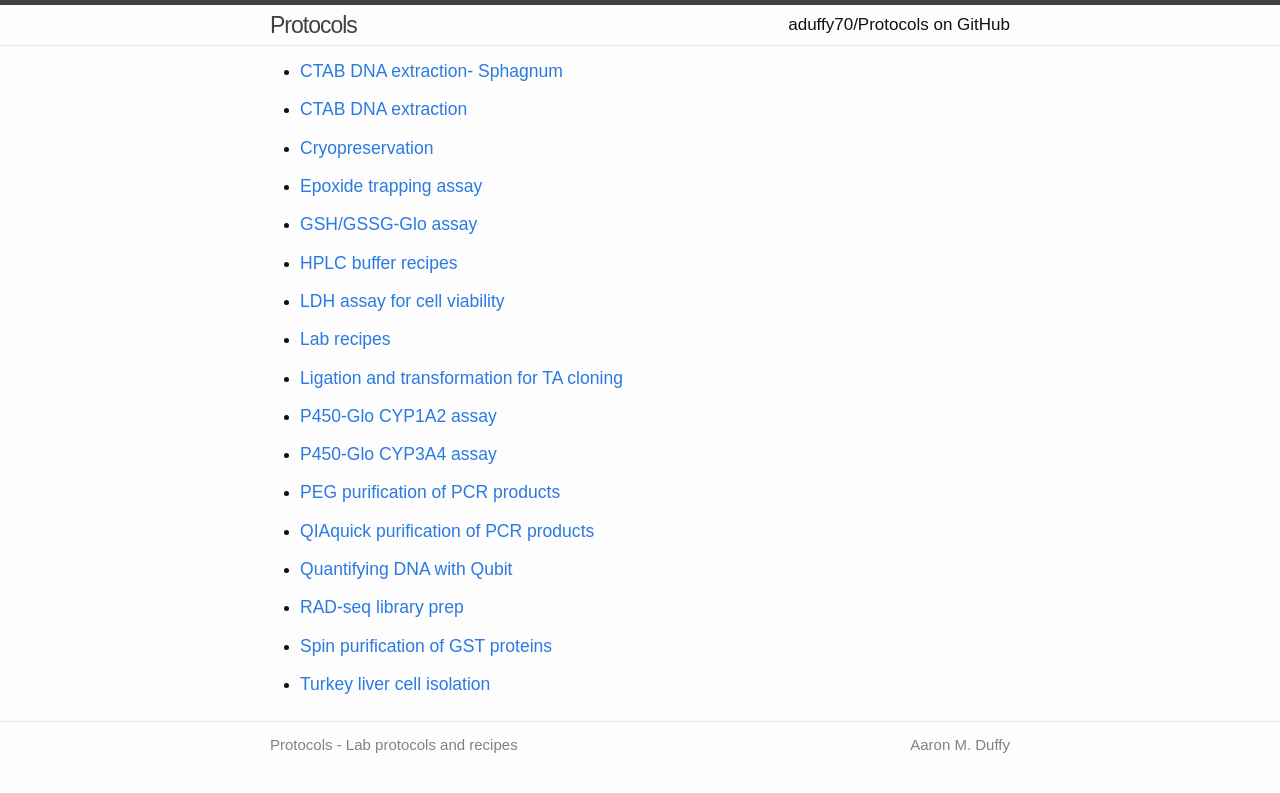
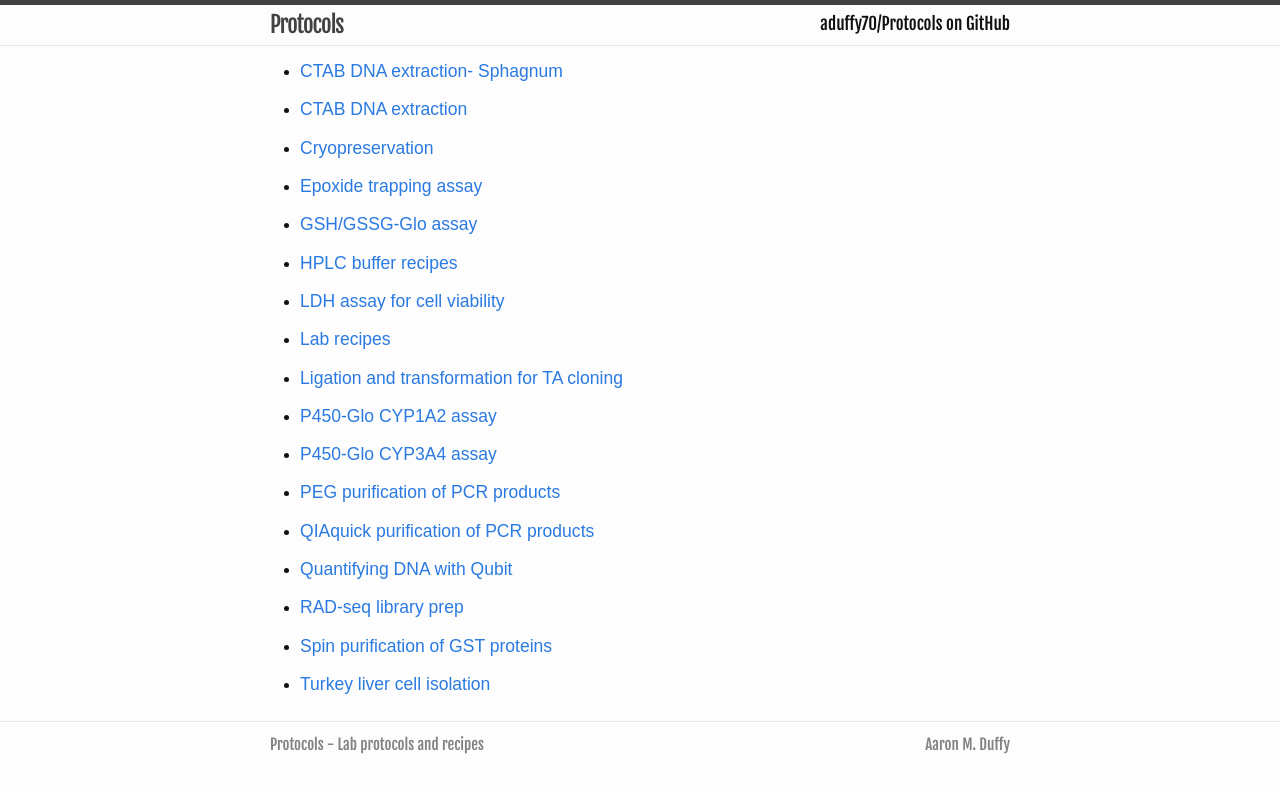
Before and after one commit to aduffy70/Protocols, a Jekyll site: the page built from index.html, in a window 1280 px wide. Shown: the top 793 px of the page. Built offline with Jekyll 4.4.1, drawn with Linux system fonts in a browser that asks for light colours; some web fonts are replaced.

Commit message:
Make header font match new eLab Notebook font.

```diff
--- a/_includes/head.html
+++ b/_includes/head.html
@@ -9,5 +9,5 @@
   <link rel="stylesheet" href="{{ "/css/main.css" | prepend: site.baseurl }}">
   <link rel="canonical" href="{{ page.url | replace:'index.html','' | prepend: site.baseurl | prepend: site.url }}">
   <link rel="alternate" type="application/rss+xml" title="{{ site.title | escape }}" href="{{ "/feed.xml" | prepend: site.baseurl | prepend: site.url }}">
-  <link href='https://fonts.googleapis.com/css?family=ABeeZee' rel='stylesheet' type='text/css'>
+  <link href='https://fonts.googleapis.com/css?family=Fjalla+One' rel='stylesheet' type='text/css'>
 </head>
--- a/css/main.scss
+++ b/css/main.scss
@@ -5,7 +5,7 @@
 
 // Our variables
 $base-font-family: Arial, "Helvetica Neue", Helvetica, sans-serif;
-$headline-font-family: "ABeeZee", Arial, "Helvetica Neue", Helvetica, sans-serif;
+$headline-font-family: "Fjalla One", Arial, "Helvetica Neue", Helvetica, sans-serif;
 $base-font-size:   15px;
 $base-font-weight: 400;
 $small-font-size:  $base-font-size * 0.875;
```
